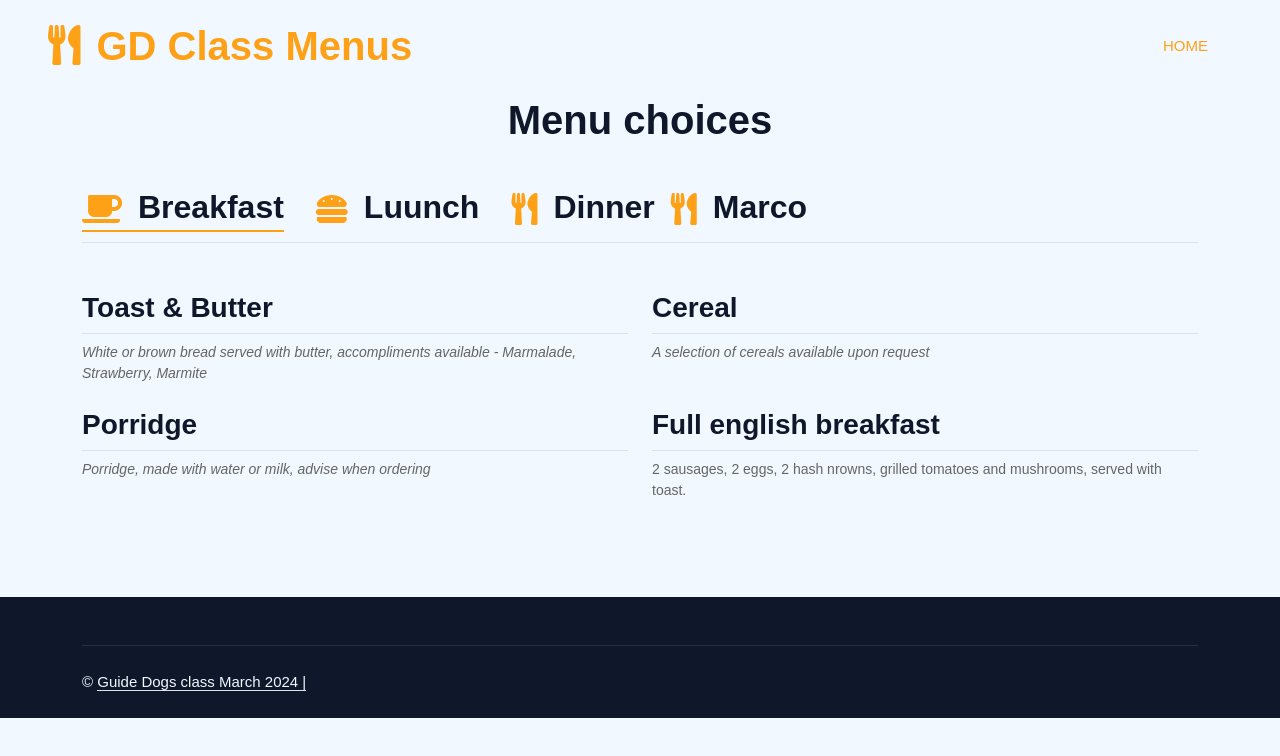
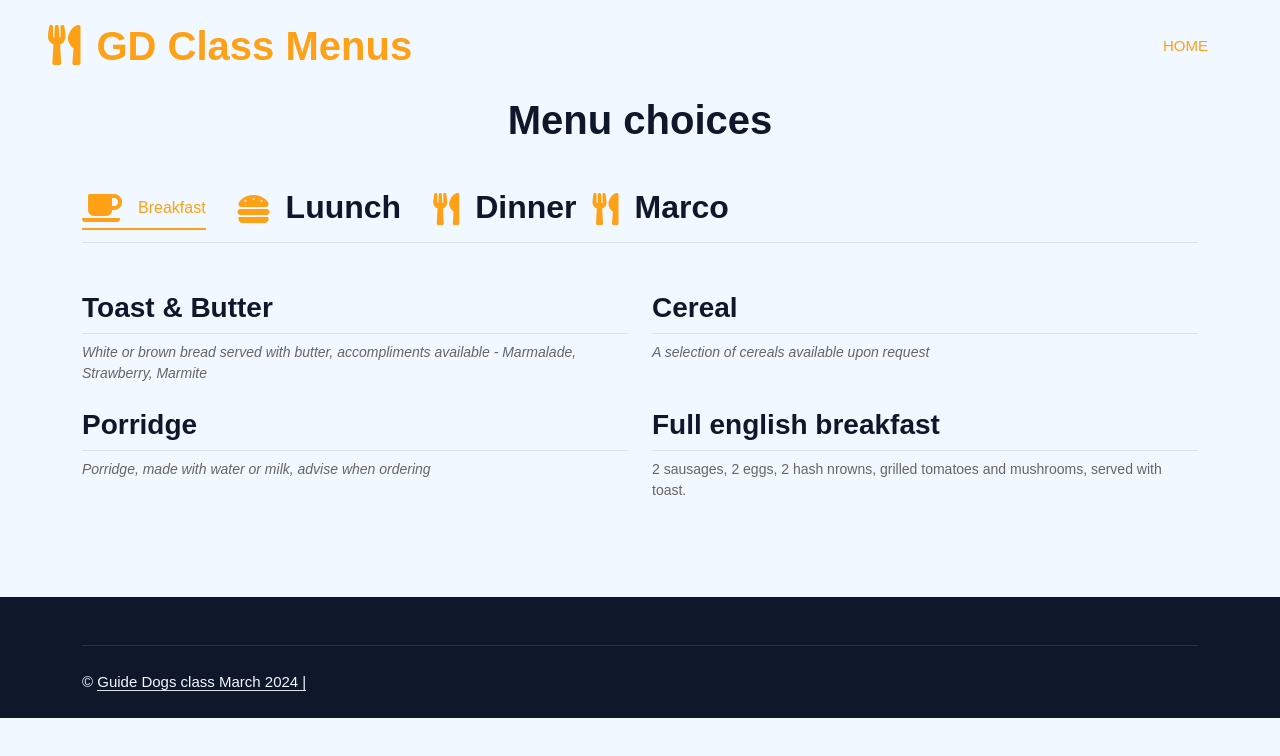
Before and after one commit to JHodgkins/Menu2, a plain HTML site: page index.html in a window 1280 px wide. Drawn offline with nearby package versions, Linux system fonts and the light colour scheme.

Commit message:
change link

```diff
--- a/index.html
+++ b/index.html
@@ -67,9 +67,9 @@
                         <li class="nav-item">
                             <a class="d-flex align-items-center text-start mx-3 ms-0 pb-1 active" data-bs-toggle="pill" href="#tab-1">
                                 <i class="fa fa-coffee fa-2x text-primary" aria-hidden="true"></i>
-                                <span class="ps-3">
+                                <span aria-level="2" class="ps-3">
 
-                                    <h2 class="mt-n1 mb-0">Breakfast</h2>
+                                    Breakfast
                                 </span>
                             </a>
                         </li>
```
